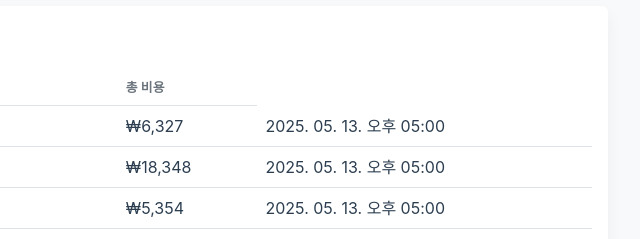
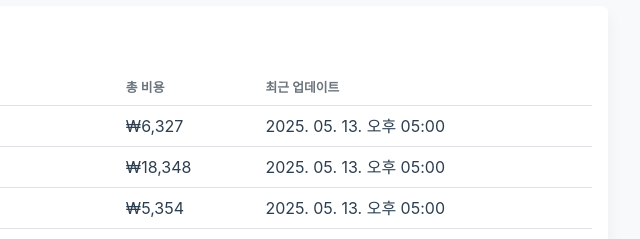
Before and after one commit to mirmoa/tools, a website built with Vite: page src/frontend/coupang-ads.html in a window 1280 px wide. Shown: the part 866-1105 px from the top of the page, 640-1280 px from the left. Built offline with nearby package versions, Linux system fonts and the light colour scheme; no server answers.

Commit message:
최근 업데이트 수정

```diff
--- a/src/frontend/coupang-ads.html
+++ b/src/frontend/coupang-ads.html
@@ -149,7 +149,7 @@
                                         <tr>
                                             <th>캠페인명</th>
                                             <th>총 비용</th>
-                                            <!--<th>최근 업데이트</th>-->
+                                            <th>최근 업데이트</th>
                                         </tr>
                                     </thead>
                                     <tbody>
```
